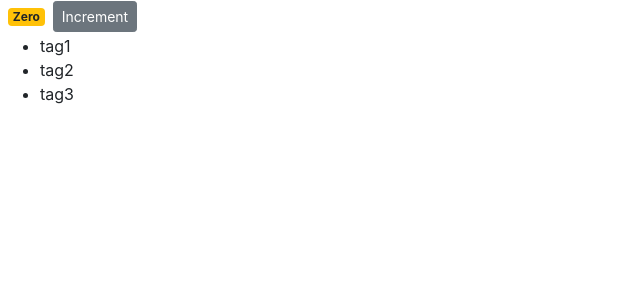
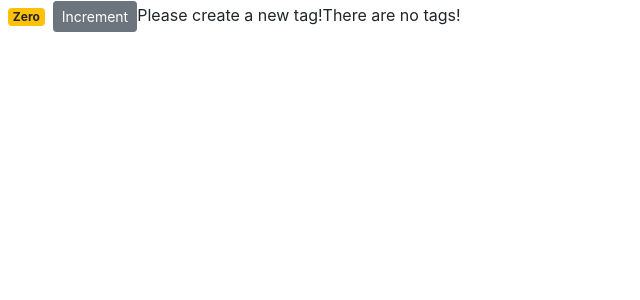
Before and after one commit to NicholasthedevJacobs/react-counter-app, a React (Create React App) app: page / in a window 1280 px wide. Shown: the top 300 px of the page, without its empty margins (0-640 px from the left). Built offline with nearby package versions, Linux system fonts and the light colour scheme.

Commit message:
Learned about the double and operator, and how it can be used as a conditional that finds whether and argument is 'truthy' or 'falsey'.  Substituted this conditional for the above renderTags function.

```diff
--- a/src/components/counter.jsx
+++ b/src/components/counter.jsx
@@ -3,7 +3,7 @@ import React, { Component } from 'react';
 class Counter extends Component {
     state = {
         count: 0,
-        tags: ['tag1', 'tag2', 'tag3']
+        tags: []
     };
 
     renderTags() {
@@ -19,6 +19,7 @@ class Counter extends Component {
         <div>
             <span className= {this.getBadgeClasses()}>{this.formatCount()}</span>
             <button className= 'btn btn-secondary btn-sm'>Increment</button>
+            { this.state.tags.length === 0 && 'Please create a new tag!' }
             { this.renderTags() }
         </div>
         );
```
Also changed, not shown: 1 other file (tests, documents, lock files or other folders).
